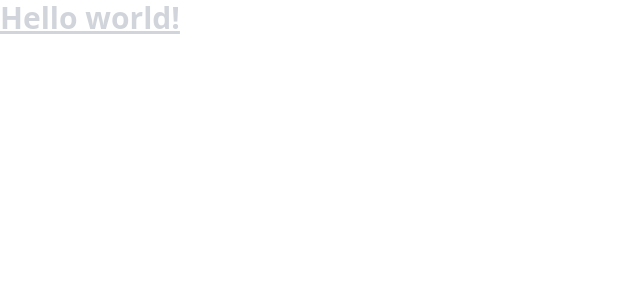
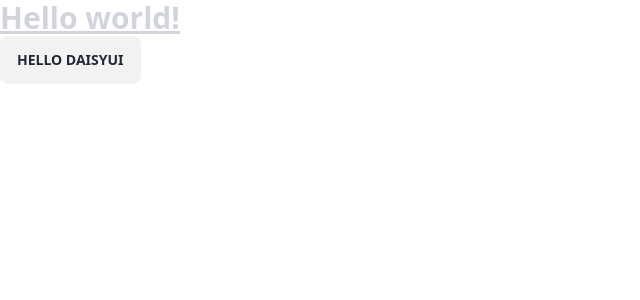
Before and after one commit to wedinc/hydrangea, a Next.js app: page / in a window 1280 px wide. Shown: the top 300 px of the page, without its empty margins (0-640 px from the left). Built offline with nearby package versions, Linux system fonts and the light colour scheme.

Commit message:
install daisyUI

```diff
--- a/package.json
+++ b/package.json
@@ -21,6 +21,7 @@
   },
   "devDependencies": {
     "autoprefixer": "^10.4.16",
+    "daisyui": "^3.7.7",
     "postcss": "^8.4.30",
     "tailwindcss": "^3.3.3"
   }
--- a/pages/index.tsx
+++ b/pages/index.tsx
@@ -1,7 +1,10 @@
 export default function Home() {
   return (
-    <h1 className="text-3xl font-bold underline text-gray-300">
-      Hello world!
-    </h1>
+    <>
+      <h1 className="text-3xl font-bold underline text-gray-300">
+        Hello world!
+      </h1>
+      <button className="btn">Hello daisyUI</button>
+    </>
   )
 }
--- a/tailwind.config.js
+++ b/tailwind.config.js
@@ -8,5 +8,5 @@ module.exports = {
   theme: {
     extend: {},
   },
-  plugins: [],
+  plugins: [require("daisyui")],
 }
```
Also changed, not shown: 1 other file (tests, documents, lock files or other folders).
